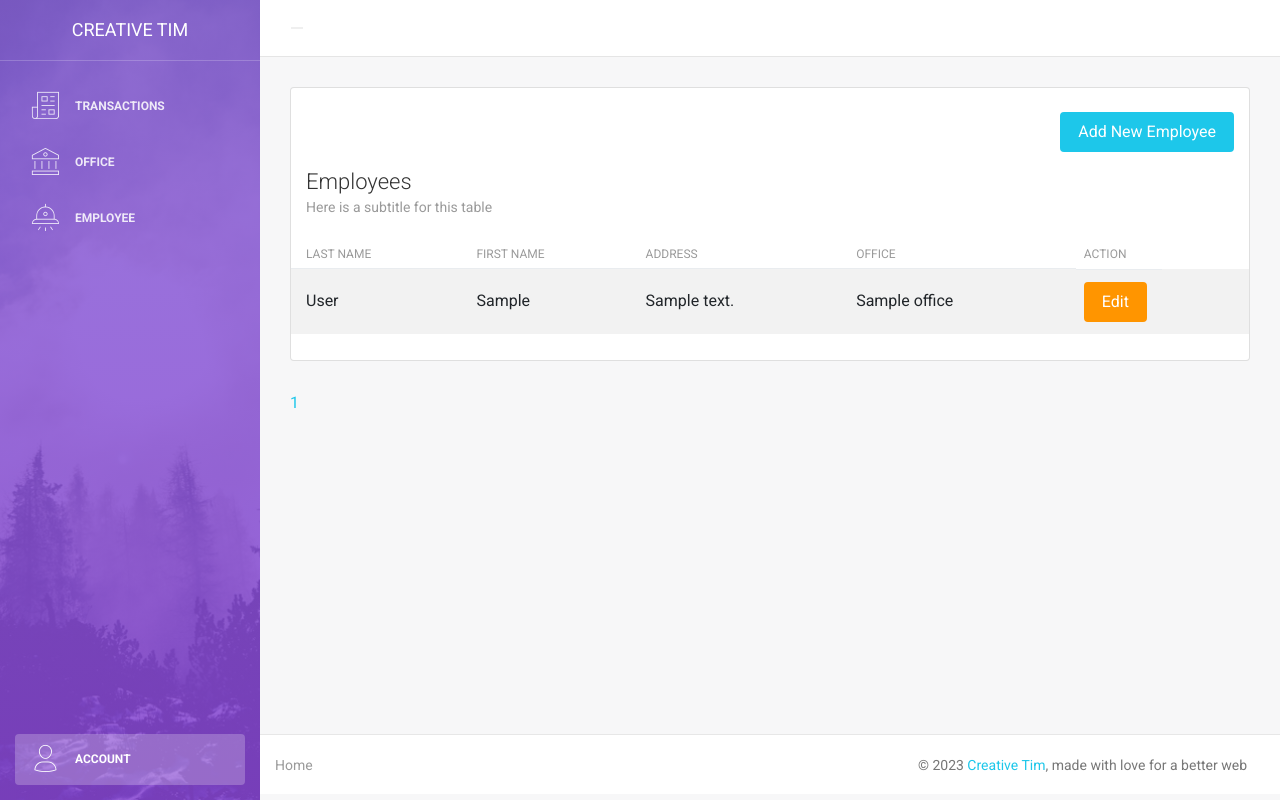
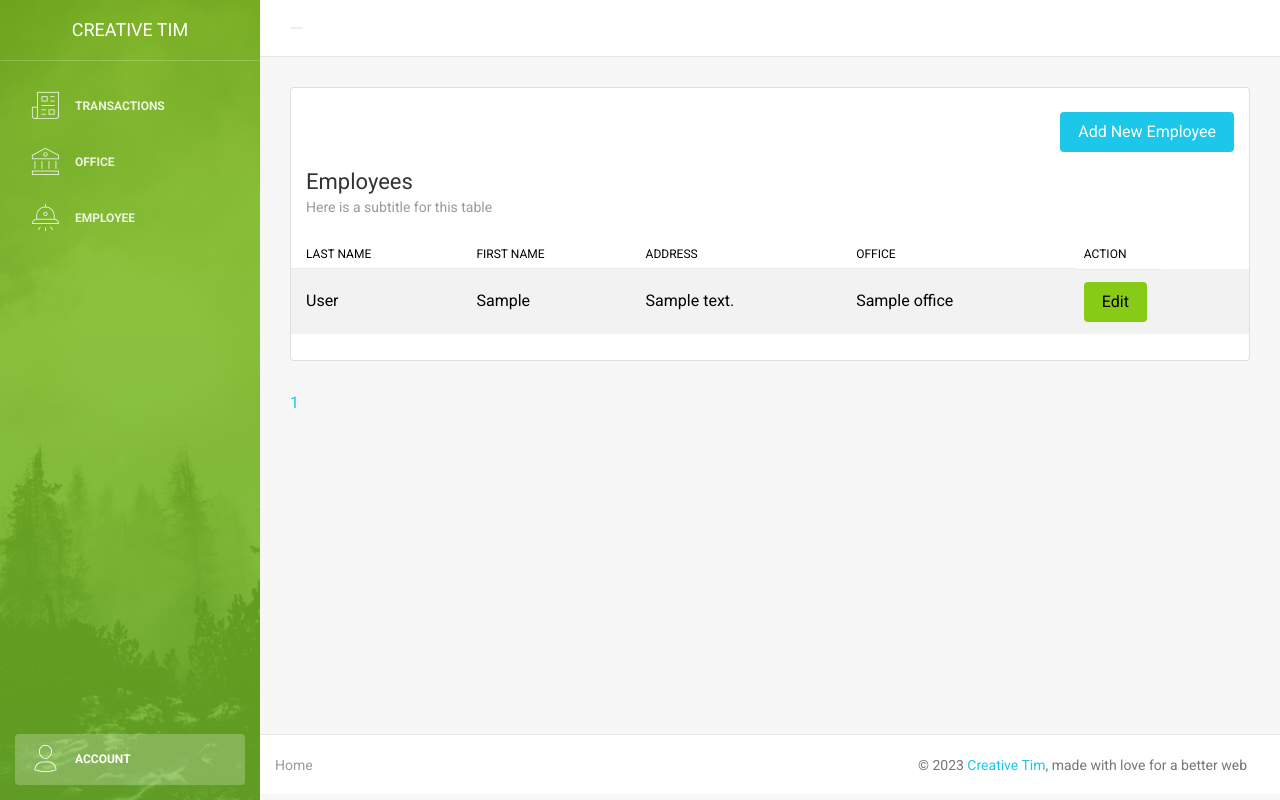
Before and after one commit to allen-ix/RecordsApp1, a PHP site: page /recordsapp/employee.php in a window 1280 px wide. Run offline with PHP 8.4, Linux system fonts and the light colour scheme; tables that the repository leaves empty or names only in its code hold one stand-in row (values such as "Sample post"); some libraries are stand-ins or nearby versions.

Commit message:
adding styles employee.php

```diff
--- a/employee.php
+++ b/employee.php
@@ -1,6 +1,11 @@
 <!doctype html>
 <html lang="en">
 <head>
+<style>
+    .table {
+        -webkit-text-fill-color: black;
+    }
+ </style>
 	<meta charset="utf-8" />
 	<link rel="icon" type="image/png" href="assets/img/favicon.ico">
 	<meta http-equiv="X-UA-Compatible" content="IE=edge,chrome=1" />
@@ -60,7 +65,7 @@
     ?>
 
 <div class="wrapper">
-    <div class="sidebar" data-color="purple" data-image="assets/img/sidebar-5.jpg">
+    <div class="sidebar" data-color="green" data-image="assets/img/sidebar-5.jpg">
 
     <!--
 
@@ -88,7 +93,7 @@
                                     </a>
                                 </div>
                             <div class="card-header ">
-                                    <h4 class="card-title">Employees</h4>
+                                    <h4 class="card-title"><strong>Employees</strong></h4>
                                     <p class="card-category">Here is a subtitle for this table</p>
                                 </div>
                                 <div class="card-body table-full-width table-responsive">
@@ -109,7 +114,7 @@
                                                 <td><?php echo $employee['office_name']; ?></td>
                                                 <td>
                                                     <a href="/employee-edit.php?id=<?php echo $employee['id']; ?>">
-                                                        <button type="submit" class="btn btn-warning btn-fill pull-right">Edit</button>
+                                                        <button type="submit" class="btn btn-success btn-fill pull-right">Edit</button>
                                                     </a>
                                                 </td>
                                             </tr>
```
